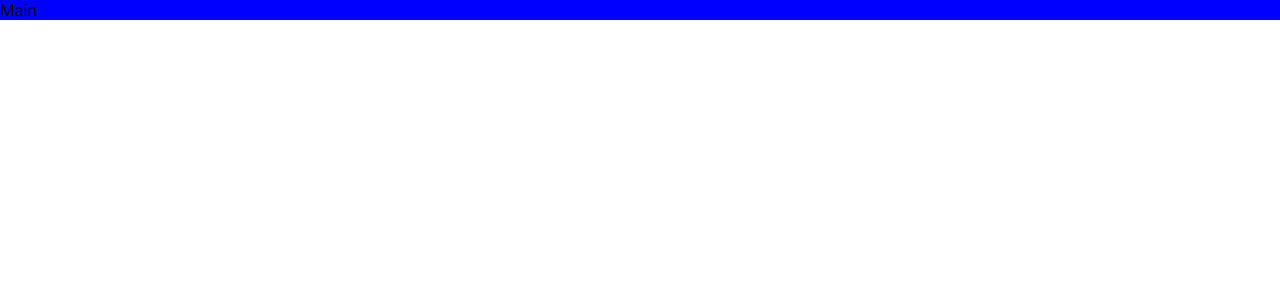
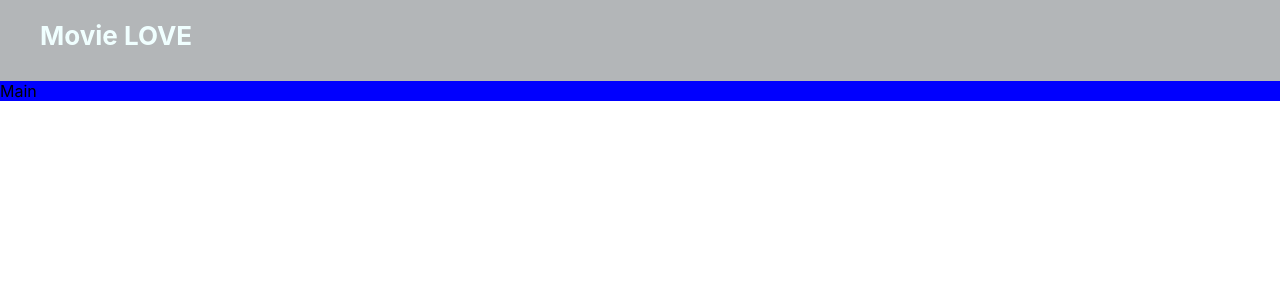
Before and after one commit to ushink/film-catalog-vk, a React (Create React App) app: page / in a window 1280 px wide. Shown: the top 300 px of the page. Built offline with nearby package versions, Linux system fonts and the light colour scheme.

Commit message:
header logo

```diff
--- /dev/null
+++ b/src/components/Header/Header.module.css
@@ -0,0 +1,19 @@
+header {
+  background-color: rgb(179, 182, 184);
+}
+
+.logo {
+  margin-left: 40px;
+  padding: 20px 0 30px;
+  font-size: 26px;
+  font-weight: bold;
+}
+
+a {
+  color: azure;
+  text-decoration: none;
+}
+
+a:hover {
+  color: blue;
+}
--- /dev/null
+++ b/src/components/Header/Header.tsx
@@ -0,0 +1,12 @@
+import { Link } from "react-router-dom";
+import s from "./Header.module.css";
+
+export function Header() {
+  return (
+    <header className={s.header}>
+      <div className={s.logo}>
+        <Link to="/"> Movie LOVE</Link>
+      </div>
+    </header>
+  );
+}
--- a/src/pages/Main/Main.tsx
+++ b/src/pages/Main/Main.tsx
@@ -1,5 +1,11 @@
+import { Header } from "../../components/Header/Header";
 import s from "./Main.module.css";
 
 export function Main() {
-  return <div className={s.main}>Main</div>;
+  return (
+    <>
+      <Header />
+      <div className={s.main}>Main</div>
+    </>
+  );
 }
--- a/src/pages/MovieDetail/MovieDetail.tsx
+++ b/src/pages/MovieDetail/MovieDetail.tsx
@@ -1,5 +1,11 @@
+import { Header } from "../../components/Header/Header";
 import s from "./MovieDetail.module.css";
 
 export function MovieDetail() {
-  return <div className={s.main}>Film Detail</div>;
+  return (
+    <>
+      <Header />
+      <div className={s.main}>Film Detail</div>
+    </>
+  );
 }
--- a/src/pages/NotFound/NotFound.tsx
+++ b/src/pages/NotFound/NotFound.tsx
@@ -1,5 +1,11 @@
+import { Header } from "../../components/Header/Header";
 import s from "./NotFound.module.css";
 
 export function NotFound() {
-  return <div className={s.main}>NotFound 404</div>;
+  return (
+    <>
+      <Header />
+      <div className={s.main}>NotFound 404</div>
+    </>
+  );
 }
```
